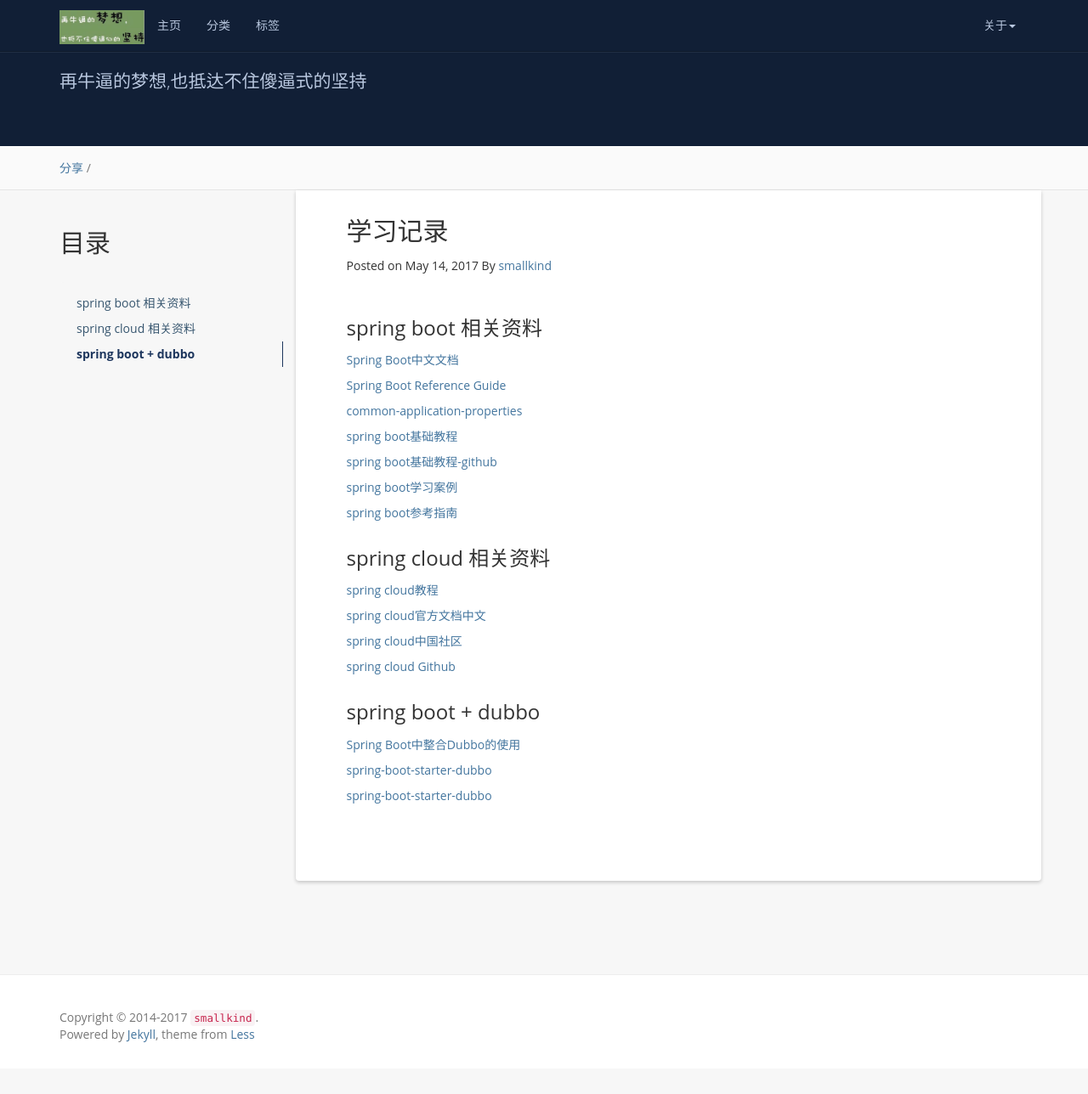
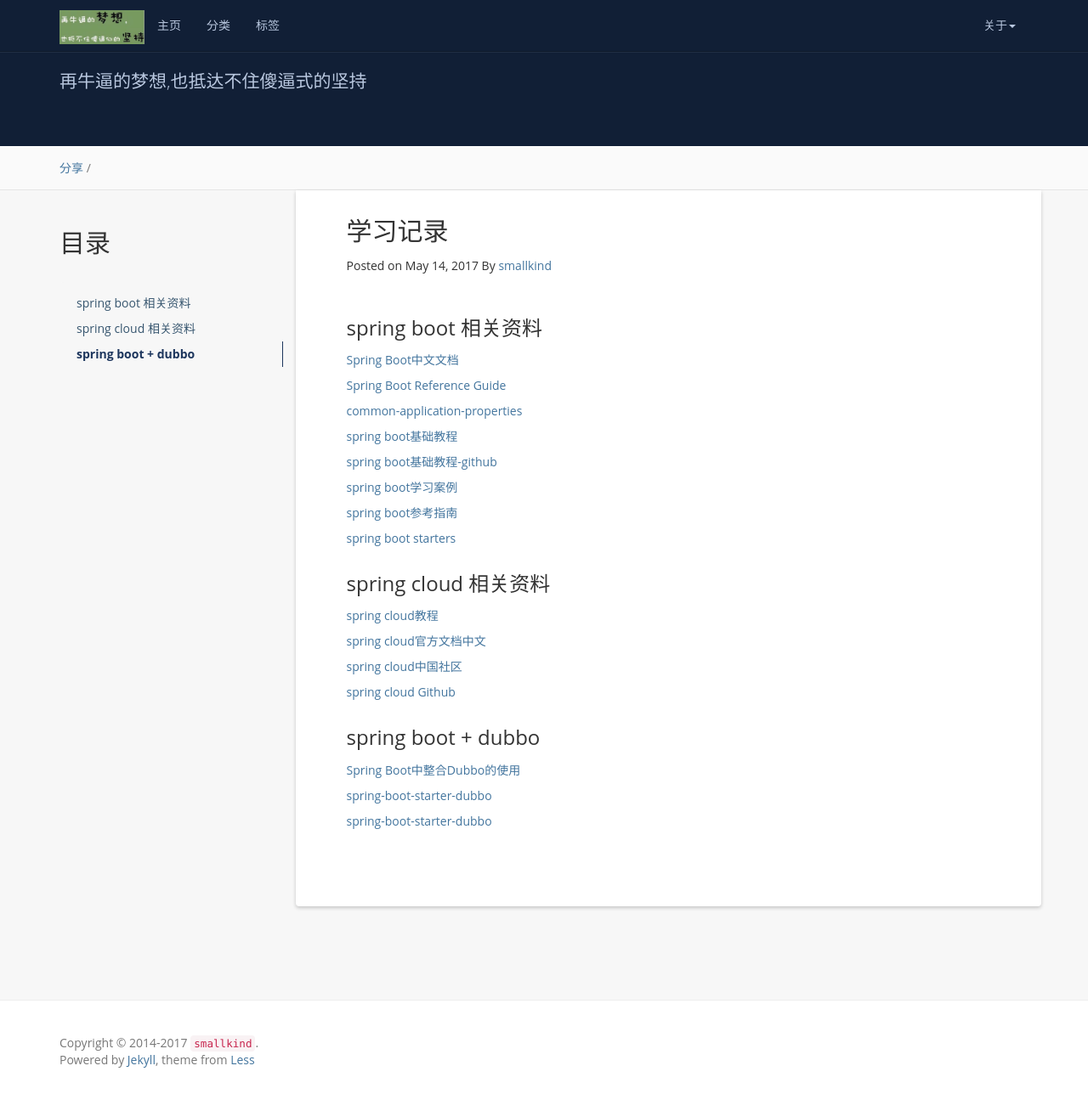
Before and after one commit to smallKind/smallKind.github.io, a Jekyll site: the page built from _posts/share/2017-05-14-share-springcloud-学习资料.md, in a window 1280 px wide and 1288 px high. Shown: the whole window at 85% size. Built offline with Jekyll 4.4.1, drawn with Linux system fonts in a browser that asks for light colours; nearby versions of some CDN libraries; comment, search, counter and statistics services are not loaded.

Commit message:
添加spring boot starters

```diff
--- a/_posts/share/2017-05-14-share-springcloud-学习资料.md
+++ b/_posts/share/2017-05-14-share-springcloud-学习资料.md
@@ -25,6 +25,8 @@ tags: 学习资料
 
 [spring boot参考指南](http://www.kailing.pub/PdfReader/web/viewer.html?file=springboot)
 
+[spring boot starters](https://github.com/spring-projects/spring-boot/tree/master/spring-boot-starters)
+
 ### spring cloud 相关资料
 
 [spring cloud教程](http://blog.didispace.com/springcloud1/)
```
